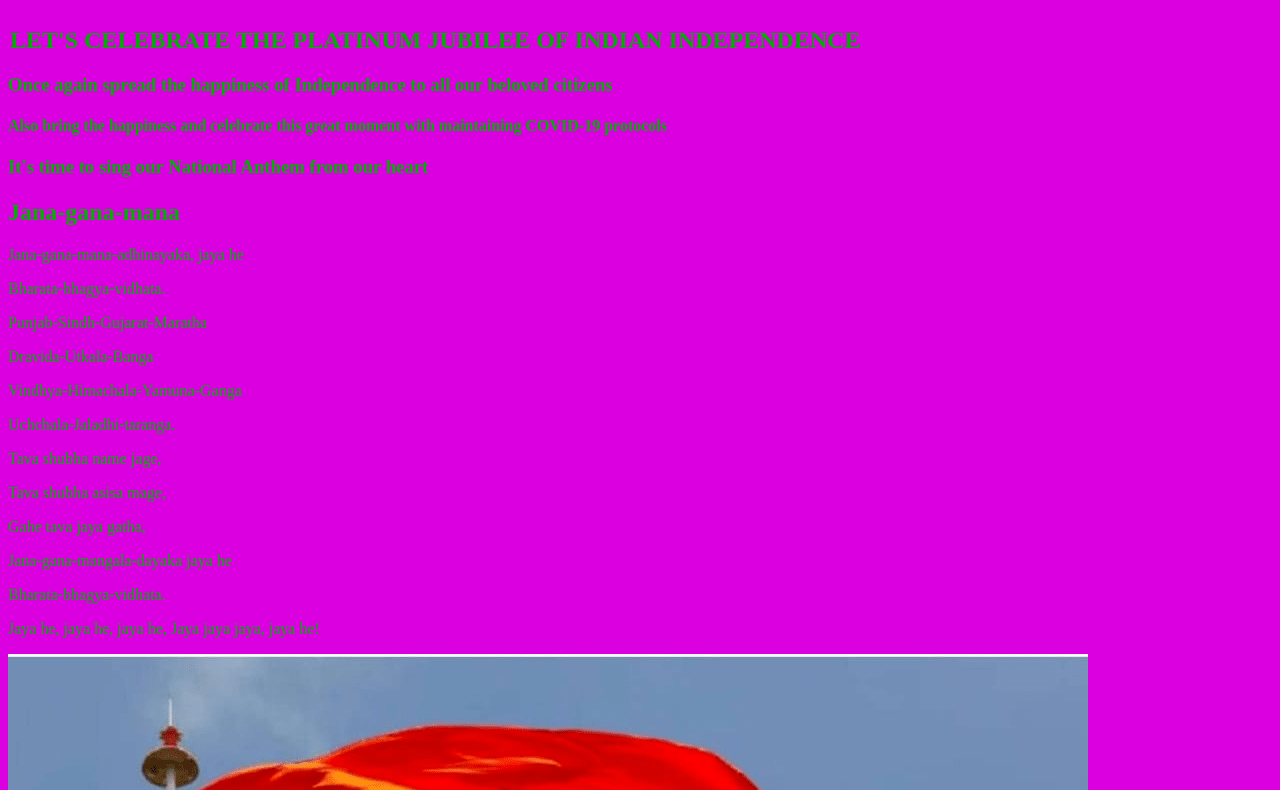
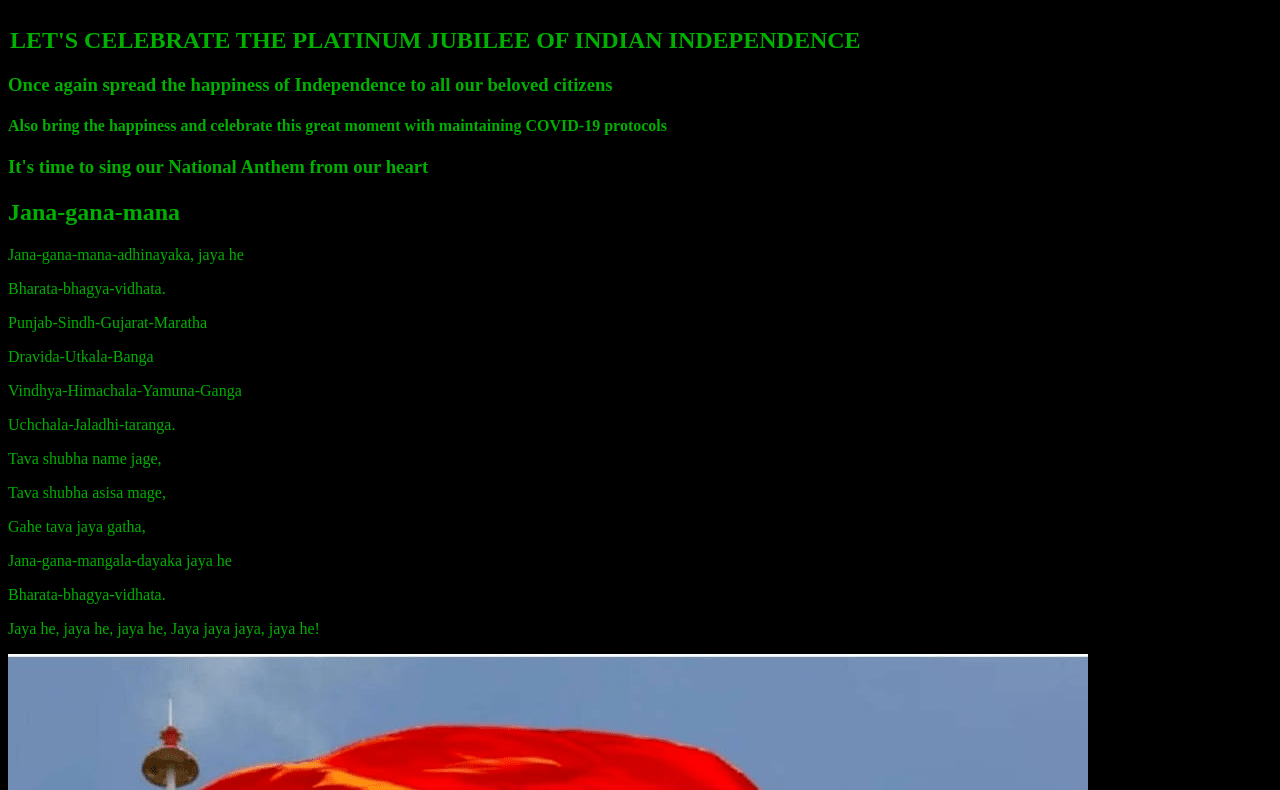
Before and after one commit to Arindam021/Arindam23, a plain HTML site: page index.html in a window 1280 px wide. Shown: the part 81-871 px from the top of the page. Drawn offline with Linux system fonts and the light colour scheme.

Commit message:
Update index.html

```diff
--- a/index.html
+++ b/index.html
@@ -1,6 +1,6 @@
 <HEAD><TITLE>Independence Day</TITLE></HEAD>
 <hrsize="5" color="red">
-<BODY BGcolor="dark green"text="light saffron">
+<BODY BGcolor="black"text="light saffron">
 <centre><MARQUEE><h1>HAPPY 75th INDEPENDENCE DAY TO ALL INDIANS</h1></MARQUEE></centre>
 <legend><h2>LET'S CELEBRATE THE PLATINUM JUBILEE OF INDIAN INDEPENDENCE</h2></legend>
 <h3>Once again spread the happiness of Independence to all our beloved citizens</h3>
```
